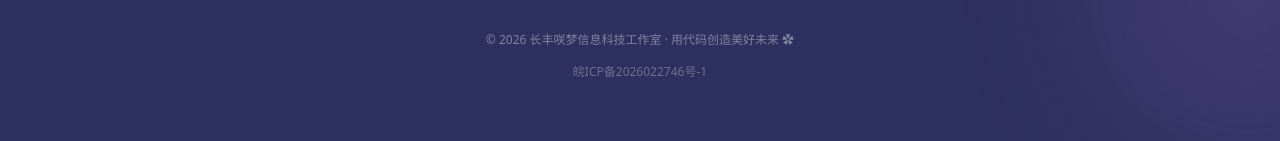
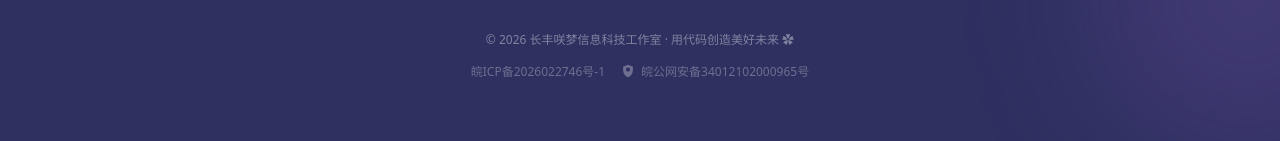
Before and after one commit to Sakimu99/sakimu-homepage, a React (Vite) app: page / in a window 1280 px wide. Shown: the part 3175-3316 px from the top of the page. Built offline with nearby package versions, Linux system fonts and the light colour scheme.

Commit message:
feat: 页脚添加公安网备案（皖公网安备34012102000965号）

```diff
--- a/src/sections/Footer.tsx
+++ b/src/sections/Footer.tsx
@@ -63,7 +63,7 @@ export default function Footer() {
           <p className="mt-8 text-center text-xs leading-relaxed text-white/40">
             © 2026 长丰咲梦信息科技工作室 · 用代码创造美好未来 ✿
           </p>
-          <p className="mt-3 text-center text-xs leading-relaxed text-white/30">
+          <p className="mt-3 flex flex-wrap items-center justify-center gap-x-4 gap-y-1 text-center text-xs leading-relaxed text-white/30">
             <a
               href="https://beian.miit.gov.cn/"
               target="_blank"
@@ -72,6 +72,22 @@ export default function Footer() {
             >
               皖ICP备2026022746号-1
             </a>
+            <a
+              href="http://www.beian.gov.cn/portal/registerSystemInfo?recordcode=34012102000965"
+              target="_blank"
+              rel="noreferrer"
+              className="inline-flex items-center gap-1.5 transition-colors hover:text-white/60"
+            >
+              <svg
+                viewBox="0 0 20 20"
+                fill="currentColor"
+                className="h-3.5 w-3.5"
+                aria-hidden
+              >
+                <path d="M10 1l7 3v5c0 4.5-3 8.5-7 10-4-1.5-7-5.5-7-10V4l7-3zm0 4a3 3 0 100 6 3 3 0 000-6z" />
+              </svg>
+              皖公网安备34012102000965号
+            </a>
           </p>
         </div>
       </div>
```
